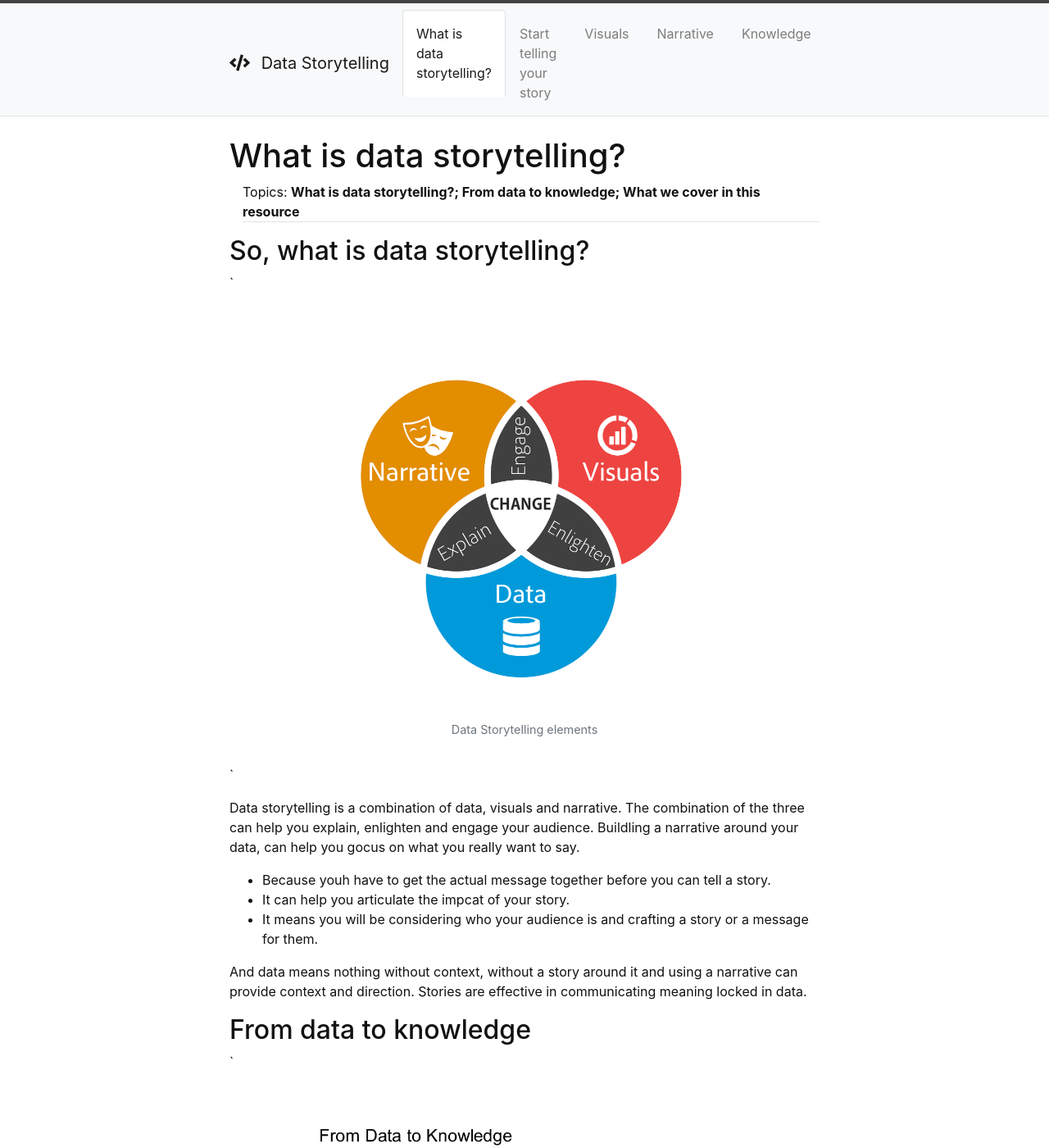
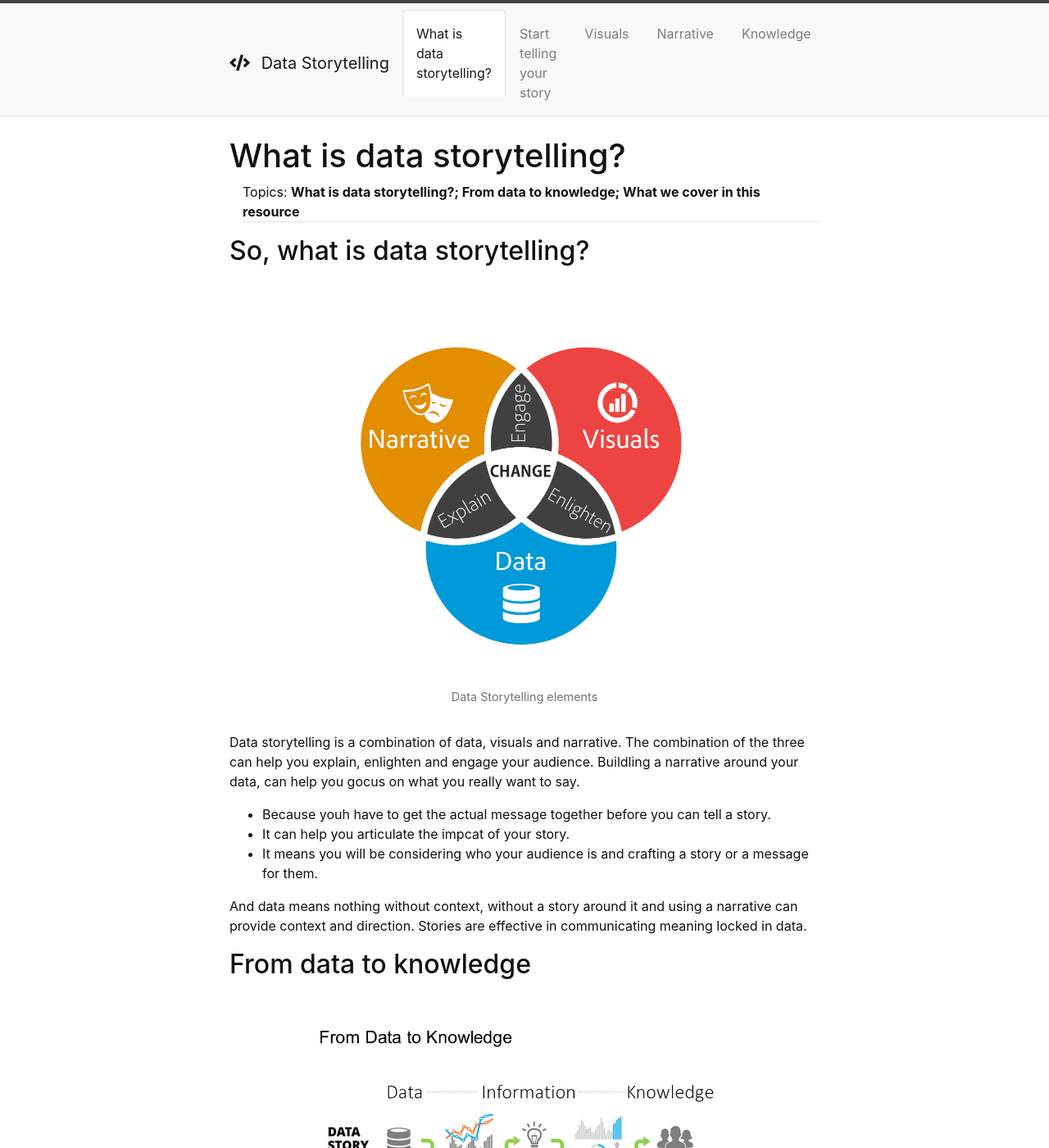
Before and after one commit to masamiy/DataStoryTelling, a Jekyll site: the page built from content/0-intro.md, in a window 1280 px wide and 1400 px high. Shown: the whole window at 82% size. Built offline with Jekyll 4.4.1, drawn with Linux system fonts in a browser that asks for light colours.

Commit message:
Update 0-intro.md

```diff
--- a/content/0-intro.md
+++ b/content/0-intro.md
@@ -5,7 +5,7 @@ topics: What is data storytelling?; From data to knowledge; What we cover in thi
 ---
 
 ## So, what is data storytelling?
- `{% include figure.html img="Data_Narrative_Visuals.png" alt="cat" caption="Data Storytelling elements" width="70%" %}`
+ {% include figure.html img="Data_Narrative_Visuals.png" alt="cat" caption="Data Storytelling elements" width="70%" %}
 
 Data storytelling is a combination of data, visuals and narrative. The combination of the three can help you explain, enlighten and engage your audience.
 Buildling a narrative around your data, can help you gocus on what you really want to say.
@@ -17,7 +17,7 @@ And data means nothing without context, without a story around it and using a na
 Stories are effective in communicating meaning locked in data.
 
 ## From data to knowledge
-`{% include figure.html img="From_data_to_knowledge.jpg" alt="cat" caption="From data to Knowledge" width="80%" %}`
+{% include figure.html img="From_data_to_knowledge.jpg" alt="cat" caption="From data to Knowledge" width="80%" %}
 
 
 If a story is brought together by your data, visuals and narratives- let’s start by looking at your data.
@@ -37,6 +37,6 @@ I want you to watch this 4 minutes video and see how data and visuals are enhanc
 
 
 Do you think you feel the same excitement if he presents his finding in a data file, e.g., Microsoft Excel sheet?
-`{% include figure.html img="Excel.png" alt="cat" caption="Gapminder row data" width="80%" %}`
+`{% include figure.html img="Excel.png" alt="cat" caption="Gapminder row data" width="70%" %}
 
 From the next section, we explore how we can start telling a story.
```
